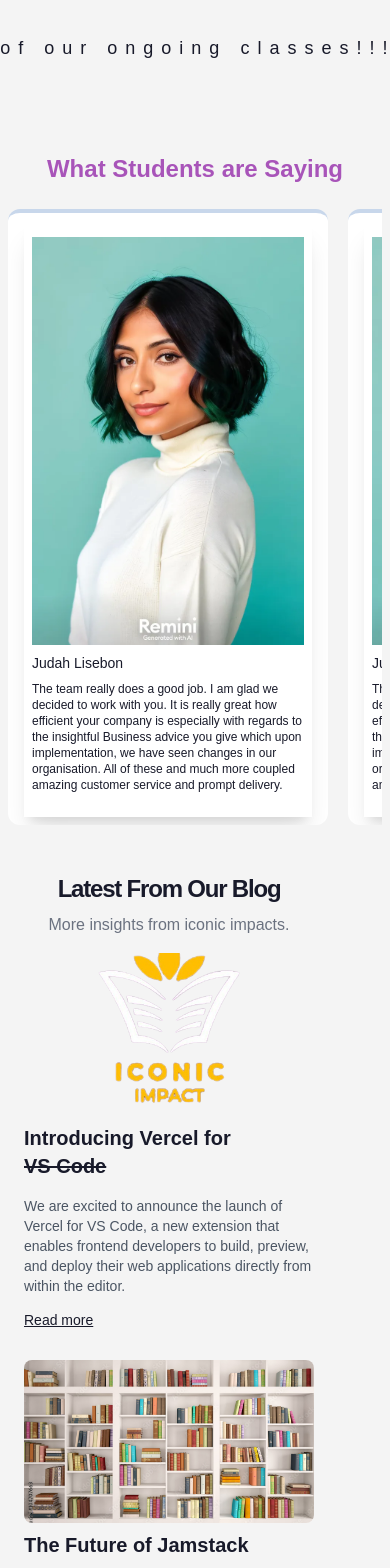
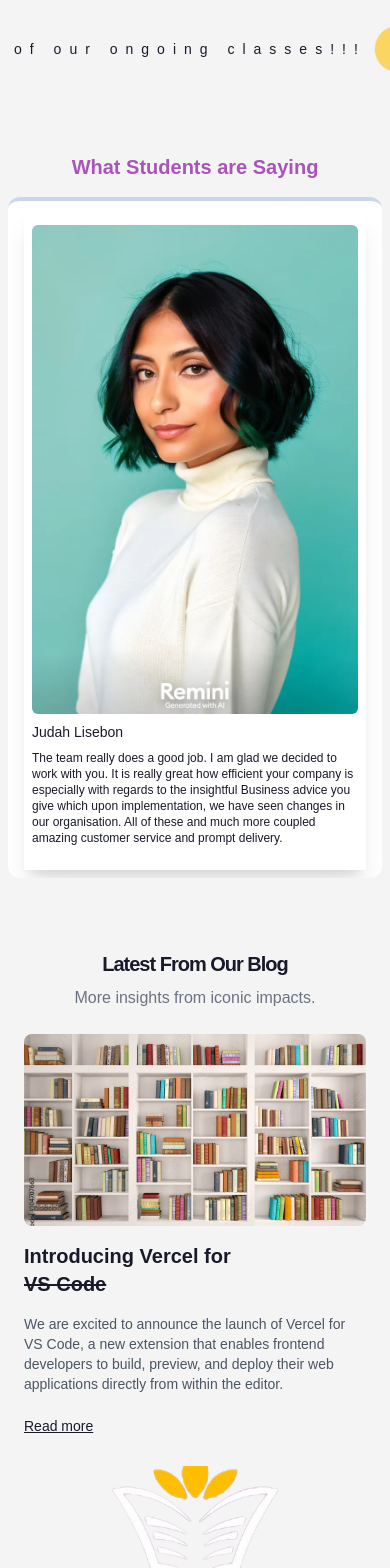
Before and after one commit to okste1234/edu-site-page, a Next.js app: page / in a window 390 px wide. Shown: the part 5840-7408 px from the top of the page. Built offline with nearby package versions, Linux system fonts and the light colour scheme.

Commit message:
fix: margins and paddings adjusted across applications. Routing working to blog

```diff
--- a/app/components/Blog.jsx
+++ b/app/components/Blog.jsx
@@ -2,21 +2,21 @@ import Link from "next/link"
 
 export default function Blog() {
     return (
-        <section className="max-w-[1450px] py-12 md:py-24 lg:py-32 px-6">
-            <div className="container">
-                <div className="flex flex-col gap-4 md:gap-8 lg:gap-12">
+        <section className="max-w-[1450px] sm:py-16 lg:py:20 py-12 px-6 m-auto">
+            <div className="m-auto">
+                <div className="flex flex-col gap-6 md:gap-8 lg:gap-12">
                     <div className="space-y-2 text-center">
-                        <h2 className="text-2xl font-semibold tracking-tighter sm:text-4xl">Latest From Our Blog</h2>
+                        <h2 className="text-xl lg:pt-2 text-center font-semibold tracking-tighter sm:text-3xl">Latest From Our Blog</h2>
                         <p className="text-gray-500 mb-2">More insights from iconic impacts.</p>
                     </div>
                     <div className="grid max-w-sm gap-6 mx-auto sm:max-w-4xl lg:max-w-full lg:grid-cols-2 xl:gap-8">
-                        <div className="flex flex-col gap-2">
-                            <Link className="font-semibold" href="#">
+                        <div className="flex flex-col gap-4">
+                            <Link className="font-semibold text-center" href="/blog">
                                 <img
                                     alt="Image"
                                     className="aspect-video rounded-lg overflow-hidden object-cover object-center"
                                     height="350"
-                                    src="/logo.png"
+                                    src="/3.jpg"
                                     width="600"
                                 />
                                 <span className="sr-only">Read more about Introducing Vercel</span>
@@ -35,19 +35,19 @@ export default function Blog() {
                             </div>
                             <Link
                                 className="inline-flex h-8 items-center rounded-lg text-sm font-medium underline hover:text-gray-900"
-                                href="#"
+                                href="/blog"
                             >
                                 Read more
                                 <span className="sr-only">about Introducing Vercel</span>
                             </Link>
                         </div>
                         <div className="flex flex-col gap-2">
-                            <Link className="font-semibold" href="#">
+                            <Link className="font-semibold" href="/blog">
                                 <img
                                     alt="Image"
                                     className="aspect-video rounded-lg overflow-hidden object-cover object-center"
                                     height="350"
-                                    src="/3.jpg"
+                                    src="/logo.png"
                                     width="600"
                                 />
                                 <span className="sr-only">Read more about Introducing Vercel</span>
@@ -62,7 +62,7 @@ export default function Blog() {
                             </div>
                             <Link
                                 className="inline-flex h-8 items-center rounded-lg text-sm font-medium underline hover:text-gray-900 dark:hover:text-gray-50"
-                                href="#"
+                                href="/blog"
                             >
                                 Read more
                                 <span className="sr-only">about Introducing Vercel</span>
--- a/app/components/Contents.jsx
+++ b/app/components/Contents.jsx
@@ -1,7 +1,3 @@
-import React from "react";
-import Navbar from "./Navbar";
-import Hero from "./Hero";
-import Main from "./Main";
 import Footer from "./Footer";
 
 const Contents = ({ children }) => {
--- a/app/components/Faq.jsx
+++ b/app/components/Faq.jsx
@@ -3,8 +3,8 @@ import React from 'react'
 const Faq = () => {
 
     return (
-        <div className='max-w-[1450px] pb-6 md:pb-12 lg:pb-16 m-auto px-6'>
-            <h3 className='text-[#de3bff] tracking-wide md:tracking-[12px] pb-6 lg:pb-8 text-xl font-bold lg:text-4xl'>Find answers to your questions</h3>
+        <div className='max-w-[1450px] py-6 md:py-12 lg:py-16 m-auto px-6'>
+            <h3 className='text-[#de3bff] tracking-wide md:tracking-[12px] pb-6 lg:pb-8 text-xl font-bold sm:text-3xl'>Find answers to your questions</h3>
             <div className="collapse collapse-plus bg-base-200 px-2">
                 <input type="radio" name="my-accordion-3" />
                 <div className="collapse-title text-xl font-medium">
--- a/app/components/Join.jsx
+++ b/app/components/Join.jsx
@@ -2,8 +2,8 @@ import React from 'react';
 
 const Join = () => {
     return (
-        <div className='font-medium text-lg text-center items-center justify-center py-14 flex-col flex'>
-            <div className="scrolling-container px-2">
+        <div className='font-medium text-center items-center justify-center py-14 flex-col flex'>
+            <div className="scrolling-container text-sm sm:text-lg px-2">
                 <div className="scrolling-text">
                     <h3 className='px-2 tracking-[8px]'>Register to be a part of our ongoing classes!!!</h3>
                 </div>
--- a/app/components/Pag.jsx
+++ b/app/components/Pag.jsx
@@ -23,7 +23,7 @@ const Pag = ({ src, text, head, no }) => {
 					<div className="xl:text-base text-xs sm:text-sm">
 						<h3 className="">Why Iconic Impact?</h3>
 					</div>
-					<div className="text-[#e9ded9] pt-8 lg:pt-12 xl:pt-40 font-bold">
+					<div className="text-[#e9ded9] pt-8 lg:pt-12 xl:pt-20 font-bold">
 						<h3 className="lg:text-5xl xl:text-6xl  text-lg pb-2 lg:pb-8">{head}</h3>
 						<div className="lg:text-xl xl:text-2xl text-base">{text}</div>
 					</div>
--- a/app/components/Testimonial.jsx
+++ b/app/components/Testimonial.jsx
@@ -10,9 +10,9 @@ const Testimonial = () => {
             initial={{ opacity: 0 }}
             whileInView={{ opacity: 1 }}
             transition={{ duration: 1.5 }}
-            className='px-2 text-center pt-6 md:pt-12 lg:pt-16'
+            className='px-2 py-6 md:py-12 lg:py-16 max-w-[1450px]'
         >
-            <h3 className='text-[#a854b9] pb-6 font-semibold text-2xl lg:text-4xl'>What Students are Saying</h3>
+            <h3 className='text-[#a854b9] pb-4 font-semibold text-center text-xl sm:text-3xl'>What Students are Saying</h3>
             <div className='flex overflow-x-scroll space-x-5 md:space-x-10 snap-x md:p-5 scrollbar-thin scrollbar-track-[#4C0859]/10 scrollbar-thumb-[#fdc000]/90'>
                 <TestimonialCard />
                 <TestimonialCard />
--- a/app/components/TestimonialCard.jsx
+++ b/app/components/TestimonialCard.jsx
@@ -7,7 +7,7 @@ import { motion } from "framer-motion"
 function TestimonialCard() {
     return (
         <article className='flex text-start rounded-xl space-y-6
-            flex-shrink-0 max-w-[320px] sm:max-w-[520px] bg-white cursor-pointer transition-opacity duration-200
+            flex-shrink-0 max-w-fit sm:max-w-[520px] bg-white cursor-pointer transition-opacity duration-200
             overflow-hidden py-2 px-4 snap-center border-t-[#c8d7eb] border-t-4 font-medium'>
             <div div className="flex flex-col sm:flex-row justify-between bg-base-100 shadow-xl py-4 px-2" >
                 <figure className='sm:w-1/2'>
@@ -21,7 +21,7 @@ function TestimonialCard() {
                             y: 0
                         }}
                         transition={{ duration: 1.5 }}
-                        className='h-fit w-full'
+                        className='h-fit w-full rounded-md '
                         src="/img.webp" alt="Movie" />
                 </figure>
                 <div className="sm:w-1/2 py-2 sm:py-0 sm:px-4">
--- /dev/null
+++ b/app/components/test.js
@@ -0,0 +1,9 @@
+[{
+    img: "",
+    description: "gkasgkasadghadcdc",
+},
+{
+    img: "",
+    description: "gkasgkasadghadcdc",
+}
+]
--- a/app/layout.js
+++ b/app/layout.js
@@ -8,7 +8,7 @@ export const metadata = {
 export default function RootLayout({ children }) {
   return (
     <html lang="en" data-theme="corporate">
-      <body className='scrollbar-thin overflow-x-hidden scrollbar-track-[#4C0859]/10 scrollbar-thumb-[#fdc000]/90'>{children}</body>
+      <body className='overflow-y-auto hover:overflow-y-scroll scrollbar-thin scrollbar-track-[#4C0859]/10 scrollbar-thumb-[#fdc000]/90'>{children}</body>
     </html>
   )
 }
--- a/app/page.js
+++ b/app/page.js
@@ -1,12 +1,11 @@
 import Contents from './components/Contents'
-import Footer from './components/Footer'
 import Navbar from './components/Navbar'
 import Main from './components/Main'
 import Hero from './components/Hero'
 
 export default function Home() {
   return (
-    <main className='font-poppins relative overflow-x-clip'>
+    <main className='font-poppins overflow-x-clip relative'>
       <nav className="top-0 fixed w-full bg-base-100 z-50">
         <Navbar />
       </nav>
--- a/tailwind.config.js
+++ b/tailwind.config.js
@@ -26,5 +26,5 @@ module.exports = {
       },
     },
   },
-  plugins: [require("daisyui", "@tailwindcss/aspect-ratio"), require('tailwind-scrollbar'),],
+  plugins: [require('tailwind-scrollbar')({ nocompatible: true }), require("daisyui", "@tailwindcss/aspect-ratio"),],
 }
```
